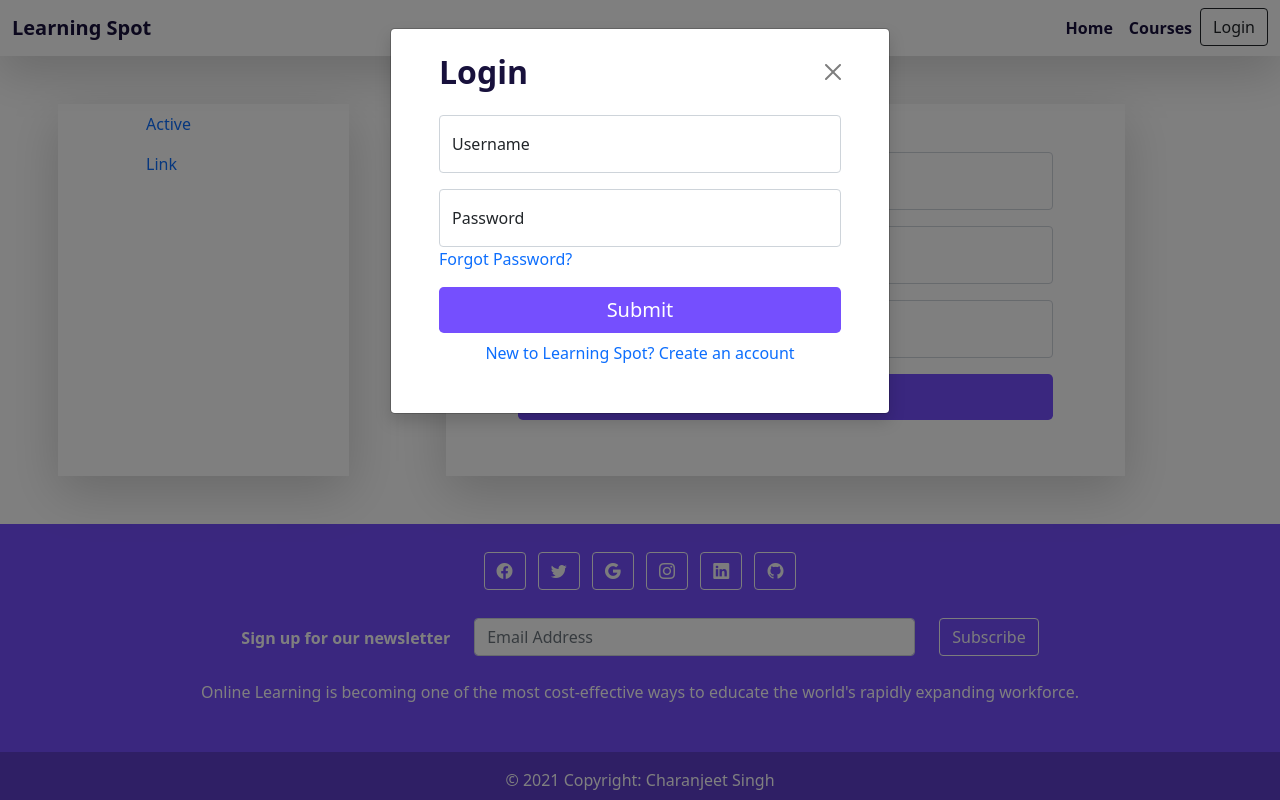
After one commit to csingh874/EducationEmpower, a Django app: page /my-profile in a window 1280 px wide, after a click on "Login". The commit adds this page. Run offline with Django 3.2, Linux system fonts and the light colour scheme.

Commit message:
Added login,logout forgot password otp

```diff
--- a/Templates/base.html
+++ b/Templates/base.html
@@ -13,7 +13,7 @@
 </head>
 <body>
 <!--Navigation Bar-->
-<nav class="navbar navbar-expand-lg navbar-light bg-white">
+<nav class="navbar navbar-expand-lg navbar-light bg-white shadow-lg">
   <div class="container-fluid  fw-bolder">
     <a class="navbar-brand text-primary-clr" href="{% url 'home' %}">Learning Spot</a>
     <button class="navbar-toggler" type="button" data-bs-toggle="collapse" data-bs-target="#navbarTogglerDemo02" aria-controls="navbarTogglerDemo02" aria-expanded="false" aria-label="Toggle navigation">
@@ -32,8 +32,16 @@
           <a class="btn btn-outline-dark" data-bs-toggle="modal" href="#modalSignin" role="button">Login</a>
         </li>
         {% else %}
-          <li class="nav-item">
-          <a class="btn btn-outline-dark" href="{% url 'user_logout' %}">Logout</a>
+        <li class="nav-item dropdown">
+          <a href="#" class="nav-link text-primary-clr text-decoration-none dropdown-toggle" id="dropdownUser2" data-bs-toggle="dropdown" aria-expanded="false">
+            {{user.username|title}}
+          </a>
+          <ul class="dropdown-menu text-small shadow" aria-labelledby="dropdownUser2" style="left: -90px;">
+            <li><a class="dropdown-item" href="#">My Profile</a></li>
+            <li><a class="dropdown-item" href="#" data-bs-toggle="modal" data-bs-target="#modalForgotPassword">My Courses</a></li>
+            <li><hr class="dropdown-divider"></li>
+            <li><a class="dropdown-item" href="{% url 'user_logout' %}">Sign out</a></li>
+          </ul>
         </li>
         {% endif %}
       </ul>
@@ -132,7 +140,9 @@
   <!-- Copyright -->
 </footer>
 <!--End of Footer-->
+
 <!--Modal Popups-->
+
 <!--Login Modal-->
 <div class="modal modal-fade" tabindex="-1" role="dialog" id="modalSignin">
   <div class="modal-dialog">
@@ -143,13 +153,16 @@
       </div>
       <div class="modal-body p-5 pt-0">
         <form id="login_form">
+          {% csrf_token %}
           <div class="form-floating mb-3">
             <input type="text" class="form-control rounded-4" id="login_email" placeholder="username" required>
             <label for="login_email">Username</label>
+            <small class="text-danger"></small>
           </div>
           <div class="form-floating mb-3">
             <input type="password" class="form-control rounded-4" id="login_password" placeholder="******" required>
             <label for="login_password">Password</label>
+            <span><a class="text-decoration-none text-center" id="btn_forgot_password">Forgot Password?</a></span>
           </div>
           <button class="w-100 mb-2 btn btn-lg btn-dark border-0 rounded-4 bg-purple" type="submit" id="btn_login">Submit</button>
         </form>
@@ -163,6 +176,8 @@
     </div>
   </div>
 </div>
+<!--End of Login Modal PopUp-->
+
 <!--Sign up Modal-->
 <div class="modal modal-fade" tabindex="-1" role="dialog" id="modalSignup">
   <div class="modal-dialog">
@@ -173,23 +188,24 @@
       </div>
       <div class="modal-body p-5 pt-0">
         <form id="signup_form">
+          {% csrf_token %}
           <div class="form-floating mb-3">
             <input type="text" class="form-control rounded-4" id="username" placeholder="name@example.com" required>
             <label for="username">Username</label>
             <small class="text-danger"></small>
           </div>
-          <div class="form-floating mb-3">
+          <div class="form-floating mb-3 purple-text">
             <input type="email" class="form-control rounded-4" id="email" placeholder="name@example.com" required>
             <label for="email">Email address</label>
             <small class="text-danger"></small>
           </div>
           <div class="form-floating mb-3">
-            <input type="password" class="form-control rounded-4" id="password1" placeholder="Password" required>
+            <input type="password" class="form-control rounded-4" id="password1" placeholder="Password" minlength="7" required>
             <label for="password1">Password</label>
             <small class="text-danger"></small>
           </div>
           <div class="form-floating mb-3">
-            <input type="password" class="form-control rounded-4" id="password2" placeholder="Confirm Password" required>
+            <input type="password" class="form-control rounded-4" id="password2" placeholder="Confirm Password" minlength="7" required>
             <label for="password2">Confirm Password</label>
             <small class="text-danger"></small>
           </div>
@@ -202,7 +218,49 @@
     </div>
   </div>
 </div>
+<!--End of Signup form-->
+
+<!--Forgot Change password-->
+<div class="modal modal-fade" tabindex="-1" role="dialog" id="modalForgotPassword">
+  <div class="modal-dialog">
+    <div class="modal-content rounded-5 shadow">
+      <div class="modal-header p-5 pb-4 border-bottom-0">
+        <h2 class="fw-bold mb-0">Change Password</h2>
+        <button type="button" class="btn-close" data-bs-dismiss="modal" aria-label="Close"></button>
+      </div>
+      <div class="modal-body p-5 pt-0">
+        <form id="VerifyOtpForm">
+          {% csrf_token %}
+          <div class="form-floating mb-3">
+            <input type="number" class="form-control rounded-4" id="otp_num" placeholder="OTP" maxlength="6" minlength="6" required>
+            <label for="otp_num">OTP</label>
+            <small class="text-danger"></small>
+          </div>
+          <div class="form-floating mb-3">
+            <input type="password" class="form-control rounded-4" id="new_password1" placeholder="New Password" minlength="8" required>
+            <label for="new_password1">Password</label>
+            <small class="text-danger"></small>
+          </div>
+          <div class="form-floating mb-3">
+            <input type="password" class="form-control rounded-4" id="new_password2" placeholder="Confirm Password" minlength="8" required>
+            <label for="new_password2">Confirm Password</label>
+            <small class="text-danger"></small>
+          </div>
+          <input type="text" id="otp_key" hidden>
+          <button class="w-100 mb-2 btn btn-lg btn-dark border-0 rounded-4 bg-purple" type="submit">Verify</button>
+        </form>
+        <div class="text-center">
+          <a class="btn btn-light shadow-lg" data-bs-toggle="modal" data-bs-target="#modalSignin" role="button" data-bs-dismiss="modal">Back to Log in</a>
+        </div>
+      </div>
+    </div>
+  </div>
+</div>
+<!-- End of Forgot change password -->
+
 <!--End of Modal Pop-up form-->
+
+
 <!--Javascript-->
 <script src="https://cdn.jsdelivr.net/npm/@popperjs/core@2.9.2/dist/umd/popper.min.js" integrity="sha384-IQsoLXl5PILFhosVNubq5LC7Qb9DXgDA9i+tQ8Zj3iwWAwPtgFTxbJ8NT4GN1R8p" crossorigin="anonymous"></script>
 <script src="https://cdn.jsdelivr.net/npm/bootstrap@5.0.2/dist/js/bootstrap.min.js" integrity="sha384-cVKIPhGWiC2Al4u+LWgxfKTRIcfu0JTxR+EQDz/bgldoEyl4H0zUF0QKbrJ0EcQF" crossorigin="anonymous"></script>
--- /dev/null
+++ b/Templates/profile.html
@@ -0,0 +1,44 @@
+{% extends 'base.html' %}
+
+{% block content %}
+<div class="container">
+    <div class="row gx-5 mt-5">
+        <div class="col-lg-3 bg-white shadow-lg">
+            <div class="container">
+                <ul class="nav flex-column">
+                  <li class="nav-item">
+                    <a class="nav-link active" aria-current="page" href="#">Active</a>
+                  </li>
+                  <li class="nav-item">
+                    <a class="nav-link" href="#">Link</a>
+                  </li>
+                </ul>
+            </div>
+        </div>
+        <div class="col-lg-7 offset-1 bg-white shadow-lg">
+            <div class="container p-5">
+                <form id="VerifyOtpForm">
+                  {% csrf_token %}
+                  <div class="form-floating mb-3">
+                    <input type="text" class="form-control rounded-4" id="f_name" placeholder="First Name" minlength="2" required>
+                    <label for="f_name">First Name</label>
+                    <small class="text-danger"></small>
+                  </div>
+                  <div class="form-floating mb-3">
+                    <input type="text" class="form-control rounded-4" id="l_name" placeholder="Last Name" minlength="2" required>
+                    <label for="l_name">Last Name</label>
+                    <small class="text-danger"></small>
+                  </div>
+                  <div class="form-floating mb-3">
+                    <input type="email" class="form-control rounded-4" id="email" placeholder="Email" required>
+                    <label for="email">Email</label>
+                    <small class="text-danger"></small>
+                  </div>
+                  <input type="text" id="otp_key" hidden>
+                  <button class="w-100 mb-2 btn btn-lg btn-dark border-0 rounded-4 bg-purple" type="submit">Verify</button>
+                </form>
+            </div>
+        </div>
+    </div>
+</div>
+{% endblock content %}
--- a/ecommerce/admin.py
+++ b/ecommerce/admin.py
@@ -23,4 +23,4 @@
 admin.site.register(CourseDescription, CourseDescriptionAdmin)
 admin.site.register(CourseHeading)
 admin.site.register(CourseSubHeading)
-admin.site.site_header = "Education Empower"
+admin.site.site_header = "Learning Spot"
--- a/ecommerce/urls.py
+++ b/ecommerce/urls.py
@@ -8,4 +8,7 @@
     path("user-login", views.user_login, name="user_login"),
     path("user-logout", views.user_logout, name="user_logout"),
     path("signup", views.user_creation, name="sign_up"),
+    path("forgot-password", views.password_forgot_reset, name="forgot_password"),
+    path("verify-otp", views.verify_otp, name="verify_otp"),
+    path("my-profile", views.my_profile, name="my_profile"),
 ]
--- a/ecommerce/views.py
+++ b/ecommerce/views.py
@@ -3,7 +3,21 @@
 from django.contrib.auth import login, authenticate, logout
 from .models import *
 from .forms import *
+from django.core.exceptions import ObjectDoesNotExist
+from django.contrib.auth.forms import SetPasswordForm
+from asgiref.sync import sync_to_async
+from django.core.mail import send_mail
+import pyotp
+import base64
+import asyncio
+from django.conf import settings
+
+
 # Create your views here.
+
+async def send_otp_mail(sub, msg):
+    a_send_mail = sync_to_async(send_mail)
+    await a_send_mail(sub, msg, settings.EMAIL_HOST_USER, ['csingh874@gmail.com'], fail_silently=False)
 
 
 # Function to render to the home page and display courses
@@ -54,12 +68,53 @@
             "username": request.POST.get("username"),
             "email": request.POST.get("email"),
             "password1": request.POST.get("password"),
-            "password2": request.POST.get("username"),
+            "password2": request.POST.get("confirm_password"),
         }
         form = CustomUserCreationForm(data)
         if form.is_valid():
             form.save()
             return JsonResponse({"success": True})
-        print(form.errors.as_json())
         return JsonResponse(form.errors.as_json(), safe=False)
     return redirect('home')
+
+
+# Password Forgot Reset Form
+async def password_forgot_reset(request):
+    if request.method == "POST":
+        username = request.POST.get('username')
+        try:
+            await sync_to_async(User.objects.get)(username=username)
+        except ObjectDoesNotExist:
+            return JsonResponse({"error": f"Username {username} does not exist"})
+        key = base64.b32encode(bytes(username, encoding='utf-8'))
+        totp = pyotp.TOTP(key, interval=300, name=username)
+        sub = "Password reset otp."
+        msg = f"Hi\n Your otp is {totp.now()}."
+        asyncio.create_task(send_otp_mail(sub, msg))
+        return JsonResponse({"data": "Success", "key": key.decode('ascii')})
+    return redirect("home")
+
+
+def verify_otp(request):
+    if request.method == "POST":
+        otp = request.POST.get('otp')
+        key = request.POST.get('otp_key')
+        decode_key = base64.b32decode(key).decode('utf-8')
+        totp = pyotp.TOTP(key, interval=300, name=decode_key)
+        if totp.verify(otp) is False:
+            return JsonResponse({"otp": {"otp_num": [{"message": "Invalid otp number."}]}})
+        data = {
+            "new_password1": request.POST.get('new_password1'),
+            "new_password2": request.POST.get('new_password2'),
+        }
+        user = User.objects.get(username=decode_key)
+        form = SetPasswordForm(data=data, user=user)
+        if form.is_valid():
+            form.save()
+            return JsonResponse({"success": "Password reset successfully"})
+        return JsonResponse({"error": form.errors.as_json()})
+    return redirect("home")
+
+
+def my_profile(request):
+    return render(request, "profile.html")
```
Also changed, not shown: EducationEmpower/settings.py (+7 -0 lines), ecommerce/forms.py (+9 -1 lines), db.sqlite3, 3 other files.
